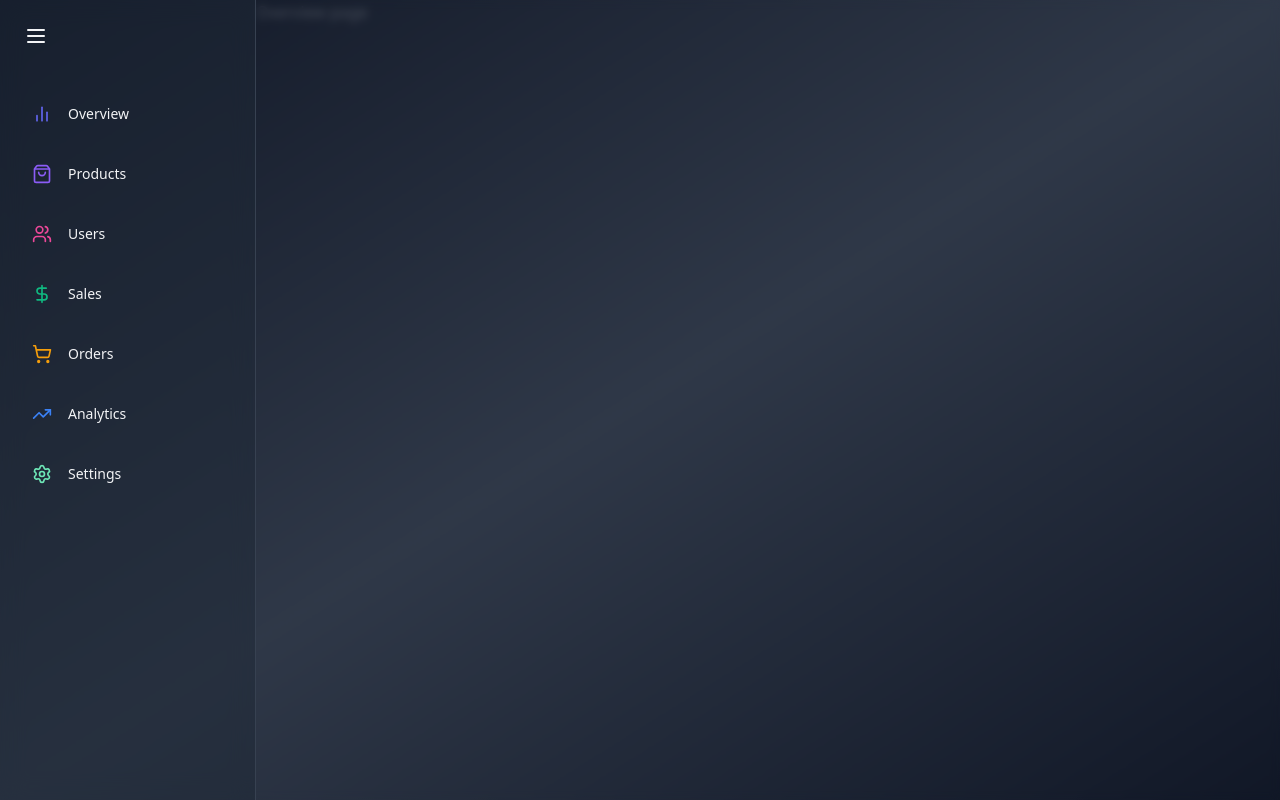
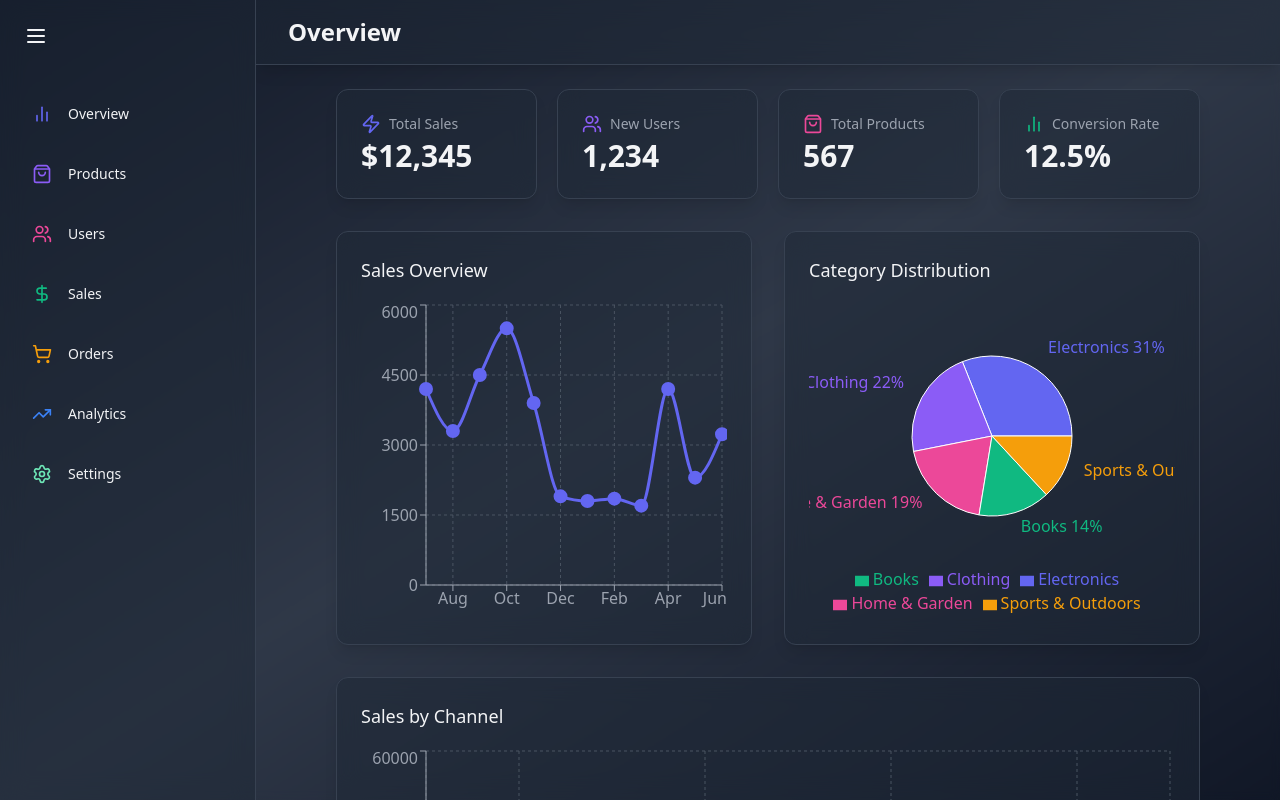
Before and after one commit to nabeelnaeem/admin-dashboard, a React (Create React App) app: page / in a window 1280 px wide. Built offline with nearby package versions, Linux system fonts and the light colour scheme; the HTML template or start-up script is replaced by a standard one.

Commit message:
feature(overview): Added and updated overview and related components

```diff
--- a/src/components/Sidebar.jsx
+++ b/src/components/Sidebar.jsx
@@ -12,7 +12,6 @@
 import React, { useState } from 'react';
 import { Link } from 'react-router-dom';
 
-const unUsed = 'abcd';
 const SIDEBAR_ITEMS = [
   { name: 'Overview', icon: BarChart2, color: '#6366f1', href: '/' },
   { name: 'Products', icon: ShoppingBag, color: '#8B5CF6', href: '/products' },
--- /dev/null
+++ b/src/components/common/Header.jsx
@@ -0,0 +1,12 @@
+import React from 'react';
+
+function Header({ title }) {
+  return (
+    <header className="bg-gray-800 bg-opacity-50 backdrop-blur-md shadow-lg border-b border-gray-700">
+      <div className="max-w-7xl mx-auto py-4 px-4 sm:px-6 lg:px-8">
+        <h1 className="text-2xl font-semibold text-gray-100">{title}</h1>
+      </div>
+    </header>
+  );
+}
+export default Header;
--- /dev/null
+++ b/src/components/common/StatCard.jsx
@@ -0,0 +1,22 @@
+import React from 'react';
+import { motion } from 'framer-motion';
+
+function StatCard({ name, icon: Icon, value, color }) {
+  // Since we are rerending icon, we have to uppercase it and that's how we rename the props icon: Icon
+  return (
+    <motion.div
+      className="bg-gray-800 bg-opacity-50 backdrop-blur-md overflow-hidden shadow-lg rounded-xl border border-gray-700"
+      whileHover={{ y: -5, boxShadow: '0 25px 50px -12px rgba(0, 0, 0, 0.5)' }}
+    >
+      <div className="px-4 py-5 sm:p-6">
+        <span className="flex items-center text-sm font-medium text-gray-400">
+          <Icon size={20} className="mr-2" style={{ color }} />
+          {name}
+        </span>
+        <p className="mt-1 text-3xl font-semibold text-gray-100">{value}</p>
+      </div>
+    </motion.div>
+  );
+}
+
+export default StatCard;
--- /dev/null
+++ b/src/components/overview/CategoryDistributionChart.jsx
@@ -0,0 +1,56 @@
+import React from 'react';
+import { motion } from 'framer-motion';
+import { PieChart, Pie, Cell, Tooltip, ResponsiveContainer, Legend } from 'recharts';
+
+const categoryData = [
+  { id: '1', name: 'Electronics', value: 4500 },
+  { id: '2', name: 'Clothing', value: 3200 },
+  { id: '3', name: 'Home & Garden', value: 2800 },
+  { id: '4', name: 'Books', value: 2100 },
+  { id: '5', name: 'Sports & Outdoors', value: 1900 },
+];
+
+const COLORS = ['#6366F1', '#8B5CF6', '#EC4899', '#10B981', '#F59E0B'];
+
+function CategoryDistributionChart() {
+  return (
+    <motion.div
+      className="bg-gray-800 bg-opacity-50 backdrop-blur-md shadow-lg rounded-xl p-6 border border-gray-700"
+      initial={{ opacity: 0, y: 20 }}
+      animate={{ opacity: 1, y: 0 }}
+      transition={{ delay: 0.3 }}
+    >
+      <h2 className="text-lg font-medium mb-4 text-gray-100">Category Distribution</h2>
+      <div className="h-80">
+        <ResponsiveContainer width="100%" height="100%">
+          <PieChart>
+            <Pie
+              data={categoryData}
+              cx="50%"
+              cy="50%"
+              labelLine={false}
+              outerRadius={80}
+              fill="#8884d8"
+              dataKey="value"
+              label={({ name, percent }) => `${name} ${(percent * 100).toFixed(0)}%`}
+            >
+              {categoryData.map((entry, index) => (
+                <Cell key={`cell-${entry.id}`} fill={COLORS[index % COLORS.length]} />
+              ))}
+            </Pie>
+            <Tooltip
+              contentStyle={{
+                backgroundColor: 'rgba(31, 41, 55, 0.8)',
+                borderColor: '#4B5563',
+              }}
+              itemStyle={{ color: '#E5E7EB' }}
+            />
+            <Legend />
+          </PieChart>
+        </ResponsiveContainer>
+      </div>
+    </motion.div>
+  );
+}
+
+export default CategoryDistributionChart;
--- /dev/null
+++ b/src/components/overview/SalesChannelChart.jsx
@@ -0,0 +1,61 @@
+/* eslint-disable unused-imports/no-unused-imports */
+import React from 'react';
+import { motion } from 'framer-motion';
+import {
+  BarChart,
+  Bar,
+  XAxis,
+  YAxis,
+  CartesianGrid,
+  Tooltip,
+  ResponsiveContainer,
+  Legend,
+  Cell,
+} from 'recharts';
+
+const COLORS = ['#6366F1', '#8B5CF6', '#EC4899', '#10B981', '#F59E0B'];
+
+const SALES_CHANNEL_DATA = [
+  { id: 1, name: 'Website', value: 45600 },
+  { id: 2, name: 'Mobile App', value: 38200 },
+  { id: 3, name: 'Marketplace', value: 29800 },
+  { id: 4, name: 'Social Media', value: 18700 },
+];
+
+function SalesChannelChart() {
+  return (
+    <motion.div
+      className="bg-gray-800 bg-opacity-50 backdrop-blur-md shadow-lg rounded-xl p-6 lg:col-span-2 border border-gray-700"
+      initial={{ opacity: 0, y: 20 }}
+      animate={{ opacity: 1, y: 0 }}
+      transition={{ delay: 0.4 }}
+    >
+      <h2 className="text-lg font-medium mb-4 text-gray-100">Sales by Channel</h2>
+
+      <div className="h-80">
+        <ResponsiveContainer>
+          <BarChart data={SALES_CHANNEL_DATA}>
+            <CartesianGrid strokeDasharray="3 3" stroke="#4B5563" />
+            <XAxis dataKey="name" stroke="#9CA3AF" />
+            <YAxis stroke="#9CA3AF" />
+            <Tooltip
+              contentStyle={{
+                backgroundColor: 'rgba(31, 41, 55, 0.8)',
+                borderColor: '#4B5563',
+              }}
+              itemStyle={{ color: '#E5E7EB' }}
+            />
+            <Legend />
+            <Bar dataKey="value" fill="#8884d8">
+              {SALES_CHANNEL_DATA.map((entry, index) => (
+                <Cell key={`cell-${entry.id}`} fill={COLORS[index % COLORS.length]} />
+              ))}
+            </Bar>
+          </BarChart>
+        </ResponsiveContainer>
+      </div>
+    </motion.div>
+  );
+}
+
+export default SalesChannelChart;
--- /dev/null
+++ b/src/components/overview/SalesOverviewChart.jsx
@@ -0,0 +1,66 @@
+import React from 'react';
+import {
+  LineChart,
+  Line,
+  XAxis,
+  YAxis,
+  CartesianGrid,
+  Tooltip,
+  ResponsiveContainer,
+} from 'recharts';
+import { motion } from 'framer-motion';
+
+const salesData = [
+  { name: 'Jul', sales: 4200 },
+  { name: 'Aug', sales: 3300 },
+  { name: 'Sep', sales: 4500 },
+  { name: 'Oct', sales: 5500 },
+  { name: 'Nov', sales: 3900 },
+  { name: 'Dec', sales: 1900 },
+  { name: 'Jan', sales: 1800 },
+  { name: 'Feb', sales: 1850 },
+  { name: 'Mar', sales: 1700 },
+  { name: 'Apr', sales: 4200 },
+  { name: 'May', sales: 2300 },
+  { name: 'Jun', sales: 3230 },
+];
+
+function SalesOverviewChart() {
+  return (
+    <motion.div
+      className="bg-gray-800 bg-opacity-50 backdrop-blur-md shadow-lg rounded-xl p-6 border border-gray-700"
+      initial={{ opacity: 0, y: 20 }}
+      animate={{ opacity: 1, y: 0 }}
+      transition={{ delay: 0.2 }}
+    >
+      <h2 className="text-lg font-medium mb-4 text-gray-100">Sales Overview</h2>
+
+      <div className="h-80">
+        <ResponsiveContainer width="100%" height="100%">
+          <LineChart data={salesData}>
+            <CartesianGrid strokeDasharray="3 3" stroke="#4B5563" />
+            <XAxis dataKey="name" stroke="#9ca3af" />
+            <YAxis stroke="#9ca3af" />
+            <Tooltip
+              contentStyle={{
+                backgroundColor: 'rgba(31, 41, 55, 0.8)',
+                borderColor: '#4B5563',
+              }}
+              itemStyle={{ color: '#E5E7EB' }}
+            />
+            <Line
+              type="monotone"
+              dataKey="sales"
+              stroke="#6366F1"
+              strokeWidth={3}
+              dot={{ fill: '#6366F1', strokeWidth: 2, r: 6 }}
+              activeDot={{ r: 8, strokeWidth: 2 }}
+            />
+          </LineChart>
+        </ResponsiveContainer>
+      </div>
+    </motion.div>
+  );
+}
+
+export default SalesOverviewChart;
--- a/src/pages/OverviewPage.jsx
+++ b/src/pages/OverviewPage.jsx
@@ -1,7 +1,40 @@
 import React from 'react';
+import { motion } from 'framer-motion';
+import { BarChart2, ShoppingBag, Users, Zap } from 'lucide-react';
+import Header from '../components/common/Header';
+import StatCard from '../components/common/StatCard';
+import SalesOverviewChart from '../components/overview/SalesOverviewChart';
+import CategoryDistributionChart from '../components/overview/CategoryDistributionChart';
+import SalesChannelChart from '../components/overview/SalesChannelChart';
 
 function OverviewPage() {
-  return <div>Overview page</div>;
+  return (
+    <div className="flex-1 overflow-auto relative z-10">
+      <Header title="Overview" />
+
+      <main className="max-w-7xl mx-auto py-6 px-4 lg:px-8 xl:px-20">
+        {/* Stats */}
+        <motion.div
+          className="grid grid-cols-1 gap-5 sm:grid-cols-2 lg:grid-cols-4 mb-8"
+          initial={{ opacity: 0, y: 20 }}
+          animate={{ opacity: 1, y: 0 }}
+          transition={{ duration: 1 }}
+        >
+          <StatCard name="Total Sales" icon={Zap} value="$12,345" color="#6366F1" />
+          <StatCard name="New Users" icon={Users} value="1,234" color="#8B5CF6" />
+          <StatCard name="Total Products" icon={ShoppingBag} value="567" color="#EC4899" />
+          <StatCard name="Conversion Rate" icon={BarChart2} value="12.5%" color="#10B981" />{' '}
+        </motion.div>
+
+        {/* Charts */}
+        <div className="grid grid-cols-1 lg:grid-cols-2 gap-8">
+          <SalesOverviewChart />
+          <CategoryDistributionChart />
+          <SalesChannelChart />
+        </div>
+      </main>
+    </div>
+  );
 }
 
 export default OverviewPage;
```
Also changed, not shown: .eslintrc.json.
